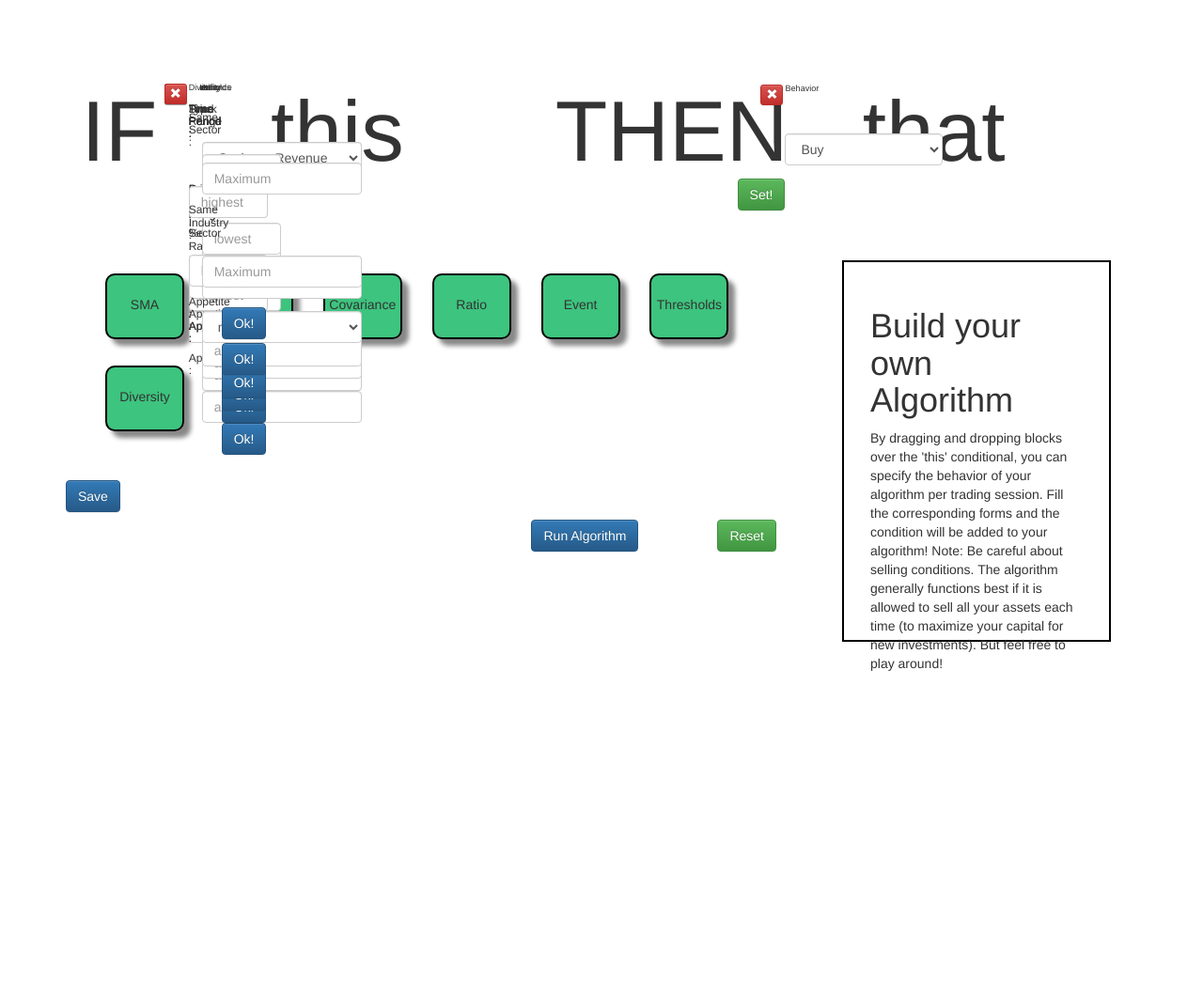
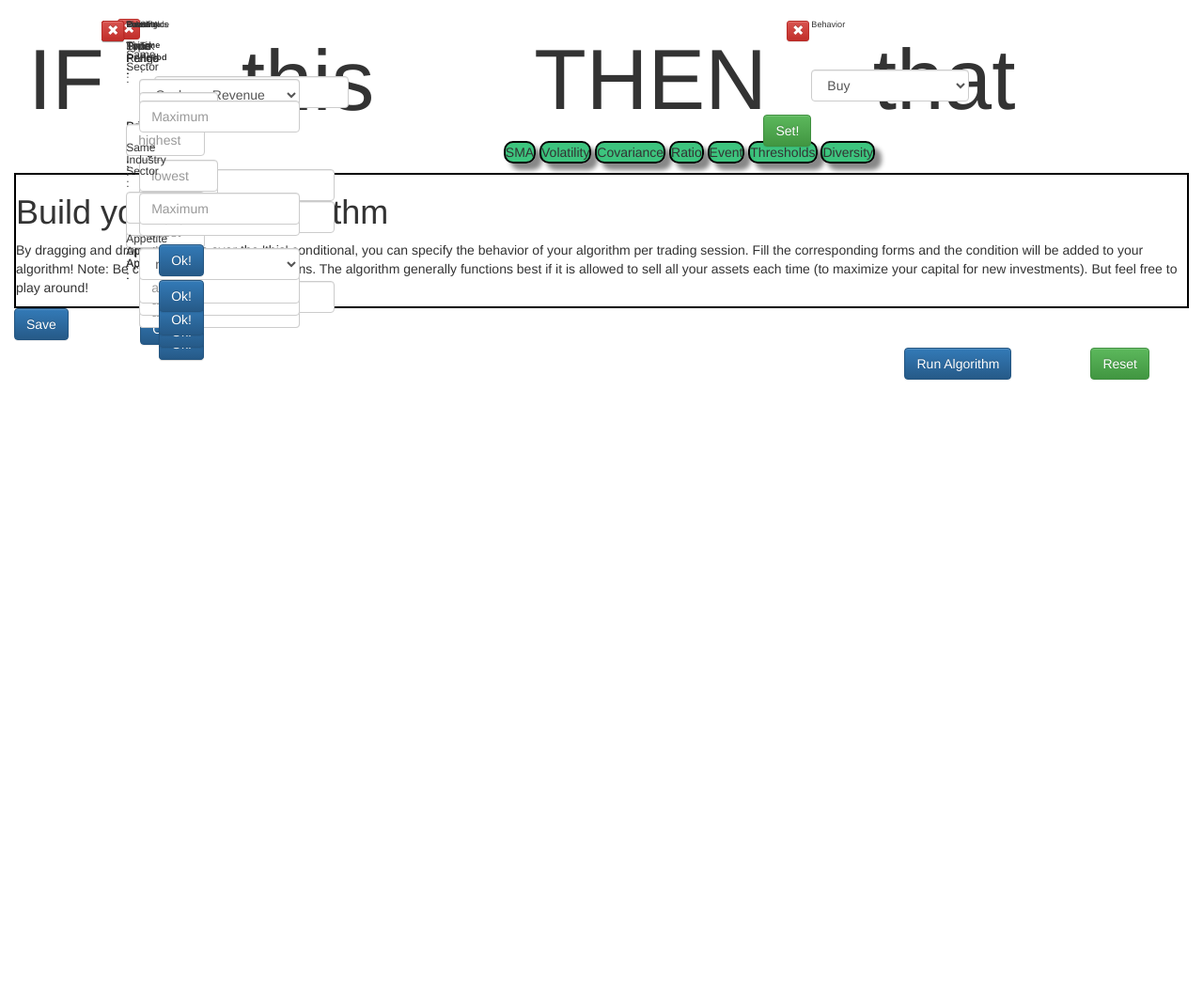
Before and after one commit to lucasbrambrink/trading, a Django app: page /builder/create_json/ in a window 1280 px wide. Shown: the part 52-1113 px from the top of the page at 94% size. After the commit the page ends 457 px from the top, so only its background shows below. Run offline with Django 3.2, Linux system fonts and the light colour scheme; parts of the project's set-up code (start-up, migrations or seed data) failed here and were passed over; some libraries are stand-ins or nearby versions.

Commit message:
trying to fix formatting to BS3

```diff
--- a/algo_builder/static/algo_builder/builder.css
+++ b/algo_builder/static/algo_builder/builder.css
@@ -1,47 +1,33 @@
-.builder_container {
-	margin: 3em;
-	padding: 2em;
-	width: auto;
-	height: auto;
-}
-
 .if_statement {
-	padding-top: 4px;
-	width: 10%;
+	/*padding-top: 4px;*/
 }
 
 .then_statement {
-	padding-top: 4px;
-	margin-left: 5%;
-	width: 20%;
+	/*padding-top: 4px;*/
+	/*margin-left: 5%;*/
 
 }
 
 .form_full_two {
-	padding-top: 4px;
-	width: 30%;
+	/*padding-top: 4px;*/
 }
 
 .fixed_logic {
-	padding-top: 4px;
+	/*padding-top: 4px;*/
 	float: center;
 	text-align: center;
 	font-size: 650%;
 	display: inline-block;
-	height: 150px;
+	/*height: 150px;*/
 }
 
 
 .condition_container {
 	display: inline-block;
-	width: 250px;
-	height: 150px;
 }
 
 .behavior_container {
 	display: inline-block;
-	width: 250px;
-	height: 150px;
 }
 
 .droppable {
@@ -50,7 +36,6 @@
 }
 
 .draggable {
-	padding-top: 1.5em;
 	text-align: center;
 	float: center;
 	display: inline-block;
@@ -58,54 +43,41 @@
 	border-radius: 10px;
 	background-color: rgba(13, 182, 94, 0.8);
 	box-shadow: 7px 7px 5px #888888;
-	width: 6em;
-	height: 5em;
-	margin: 1em;
 }
 .lower_portion {
-	margin-top: 2em;
 }
 
 .block_container {
-	margin-top: 0;
-	padding: 2em;
+	/*margin-top: 0;*/
 	display: inline-block;
-	width: 70%;
-	height: 20%;
 }
 
 .description_container {
 	display: inline-block;
-	width: 30%;
-	height: 58em;
 }
 
 .description {
 	border: 2px solid black;
-	margin: 2em;
-	padding: 2em;
-	height: 50%;
+	/*margin: 2em;
+	padding: 2em;*/
 
 }
 
 .button_container {
-	margin-top: 2em;
+	/*margin-top: 2em;*/
 	float: center;
-	padding-left: 40%;
-	width: 100%;
+	/*padding-left: 40%;*/
 }
 
 
 .field_labels {
-	margin-left: 10%;
-	width: 10%;
 }
 
 .popup_conditions {
 	font-size: 10%;
 	text-align: left;
 	float: left;
-	padding: 1%;
+	/*padding: 1%;*/
 	position: absolute;
 	background: rgba(255, 255, 255, 1);
 	border: 0px solid black;
--- a/algo_builder/static/algo_builder/builder.js
+++ b/algo_builder/static/algo_builder/builder.js
@@ -85,8 +85,8 @@ $(document).ready(function(){
 		post_data = $(this).serialize() + '&id=' + $(this).attr('id').split('_')[0]
 		$('#behavior_conditions').show()
 				.animate({
-					width: "30%",
-				    height: "150px",
+					width: "100%",
+				    height: "100%",
 				    opacity: 1,
 				    borderWidth: "1px"
 				  }, 400 );
@@ -221,8 +221,8 @@ $(document).ready(function(){
 			var match_to_form = "#" + $(ui.draggable).attr('id') + "_conditions";
  			$(match_to_form).show()
  				.animate({
-				    width: "30%",
-				    height: "150px",
+				    width: "100%",
+				    height: "100%",
 				    opacity: 1,
 				    borderWidth: "1px"
 				  }, 400 );
--- a/algo_builder/templates/algo_builder/builder.html
+++ b/algo_builder/templates/algo_builder/builder.html
@@ -6,28 +6,45 @@
 {% endblock %}
 
 {% block content %}
-<div class='builder_container'>
+<div class='container col-md-12'>
     <div class='main_four'>
-        <div class='fixed_logic if_statement'>IF</div>
-        <div class='fixed_logic form_full_two'>
-            <div class='popup_conditions' id='SMA_conditions'>
-                <button style='float:right; margin:2px;' type="button" class="btn btn-danger btn-xs cancel_button" id='SMA_button' aria-label="remove">
+        <div class='fixed_logic if_statement col-md-1'>IF</div>
+        <div class='fixed_logic form_full_two col-md-4'>
+            <div class='popup_conditions col-md-4' id='SMA_conditions'>
+                <button style='float:right;' type="button" class="btn btn-danger btn-xs cancel_button" id='SMA_button' aria-label="remove">
                     <span class="glyphicon glyphicon-remove" aria-hidden="true"></span>
                 </button>
                 SMA
                     <form class="form-inline conditionals" id='SMA_form' method = "POST" role="form">
-                        <div class="control-group" style='display:inline;'>
-                            <label class='field_labels' style='width:8em;' class="control-label"><h6>Time Period :</h6></label>
-                                <input type="number" data-validation-matches-message=
-                                "format 1.0" class="form-control" style='margin-left:1em; width:6em' placeholder="period 1" name='period1'>
-                                <input type="text" class="form-control" placeholder="period 2" style='width:6em;' name='period2'>
-                            <label class='field_labels' style='width:8em;'><h6>%d Range :</h6></label>
-                                <input type="text" class="form-control" placeholder="lowest" style='margin-left:1em; width:6em;' name='range0'>
-                                <input type="text" class="form-control" placeholder="highest" style='width:6em;' name='range1'>
-                            <label class='field_labels' style='width:8em;'><h6>Appetite : </h6></label>
-                                <input style='margin-left:1em; width:12.2em;' type="text" class="form-control" placeholder="appetite" name='appetite'>
+                        <div class="control-group">
+                            <div class='row'>
+                                <div class="col-md-1">
+                                    <label class="control-label">Time Period :</label>
+                                    <div class='col-md-1'>
+                                        <input type="texts" class="form-control" placeholder="period 1" name='period1'>
+                                    </div>
+                                </div>
+<!--                                 <div class='col-md-1'>
+                                    <input type="text" class="form-control" placeholder="period 2" name='period2'>
+                                </div>
+ -->                            </div>
+                            <div class='row'>
+                                <label class='col-md-3'><h6>%d Range :</h6></label>
+                                <div class='col-md-1'>
+                                    <input type="text" class="form-control col-md-2" placeholder="lowest" name='range0'>
+                                </div>
+                                <div class='col-md-1'>
+                                <input type="text" class="form-control col-md-2" placeholder="highest" name='range1'>
+                                </div>
+                            </div>
+                            <div class='row'>
+                                <label class='col-md-4'><h6>Appetite : </h6></label>
+                                <div class='col-md-1'>
+                                    <input type="text" class="form-control" placeholder="appetite" name='appetite'>
+                                </div>
+                            </div>
                         </div>
-                        <button style='margin-left:2.5em;' type="submit" class="btn btn-primary">Ok!</button>
+                        <button type="submit" class="btn btn-primary">Ok!</button>
                     </form>
         </div>
         <div class='popup_conditions' id='Volatility_conditions'>
@@ -166,8 +183,8 @@
                     </form>
         </div>
         <div class='droppable'>this</div></div>
-        <div class='fixed_logic then_statement'>THEN</div>
-        <div class='fixed_logic form_full_two'>
+        <div class='fixed_logic then_statement col-md-3'>THEN</div>
+        <div class='fixed_logic form_full_two col-md-3'>
             <div class='popup_conditions' id='behavior_conditions'>
                 <button style='float:right; margin:2px;' type="button" class="btn btn-danger btn-xs" id='behavior_cancel' aria-label="remove">
                      <span class="glyphicon glyphicon-remove" aria-hidden="true"></span>
```
